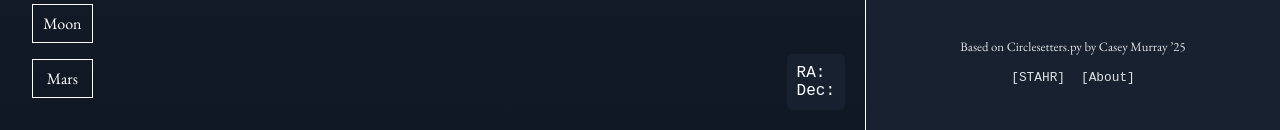
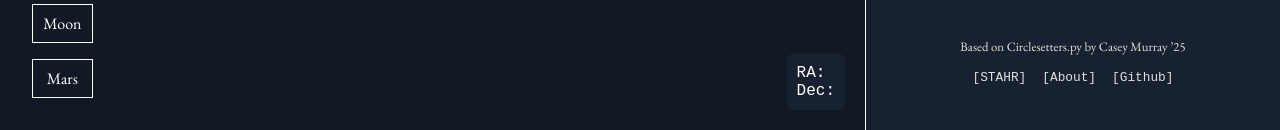
Before and after one commit to lukehollis/stahr-circlesetters, a React (Vite) app in the folder client/: page / in a window 1280 px wide. Shown: the part 670-800 px from the top of the page. Built offline with nearby package versions, Linux system fonts and the light colour scheme; no server answers.

Commit message:
Update README and App.jsx with new features and links.

```diff
--- a/client/src/App.jsx
+++ b/client/src/App.jsx
@@ -98,6 +98,7 @@
                     <p>
                         <a href="https://sites.harvard.edu/stahr/" target="_blank" rel="noopener noreferrer" style={{ color: theme.text.secondary }}>[STAHR]</a>
                         <a href="https://sites.harvard.edu/stahr/resources/lmo-sop/" target="_blank" rel="noopener noreferrer" style={{ color: theme.text.secondary }}>[About]</a>
+                        <a href="https://github.com/lukehollis/stahr-circlesetters" target="_blank" rel="noopener noreferrer" style={{ color: theme.text.secondary }}>[Github]</a>
                     </p>
                 </div>
             </div>
```
Also changed, not shown: 1 other file (tests, documents, lock files or other folders).
